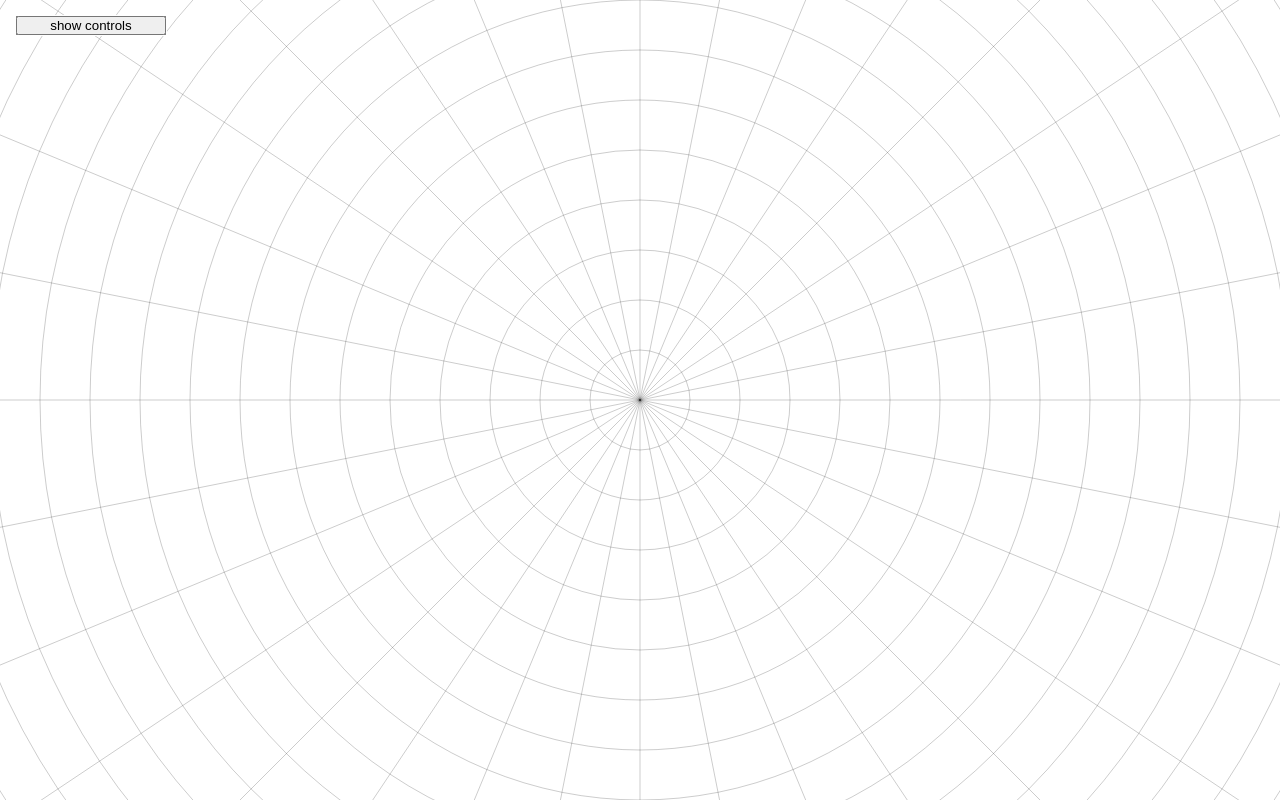
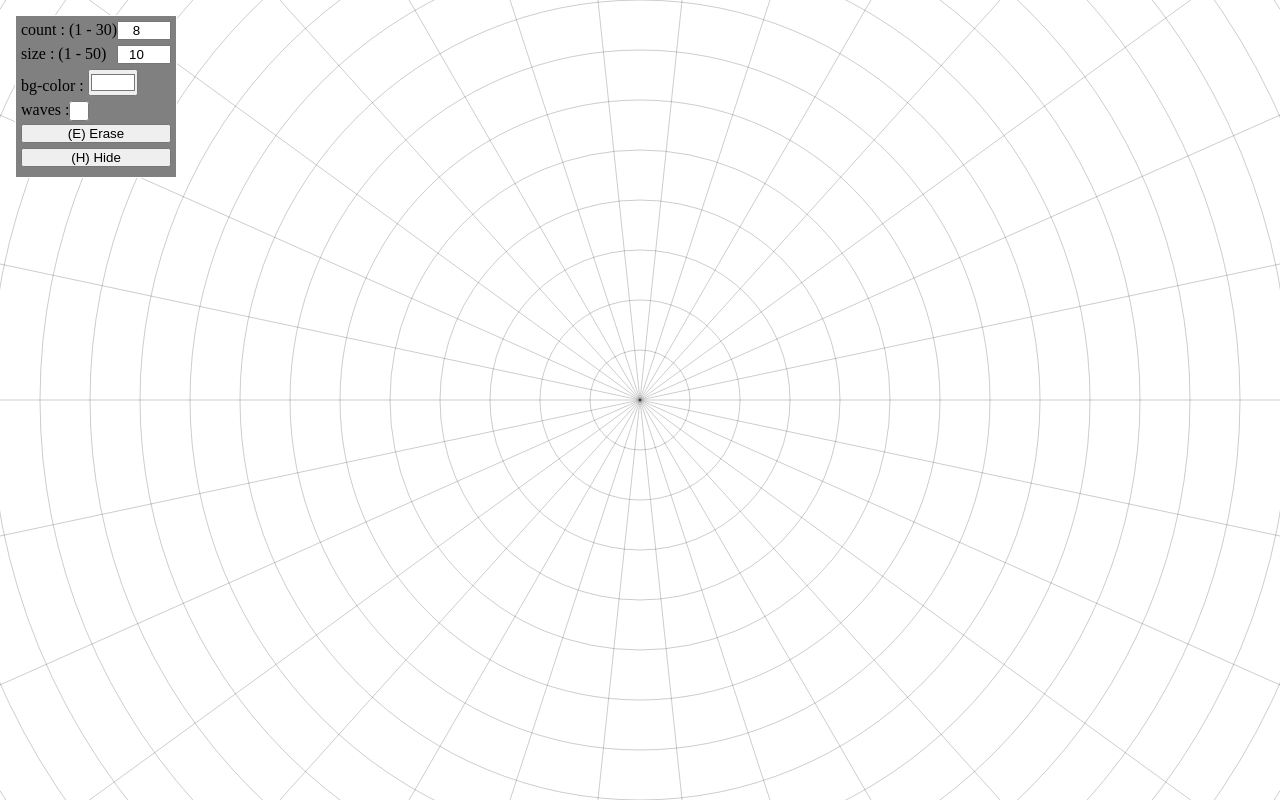
Before and after one commit to japhethbalane/vector, a plain HTML site: page index.html in a window 1280 px wide. Drawn offline with Linux system fonts and the light colour scheme.

Commit message:
Changed hotkeys for controls; minor algo changes;

```diff
--- a/index.html
+++ b/index.html
@@ -8,22 +8,27 @@
 <body>
 	<div data-status="hide" class="controls">
 		<div>
-			<label>count : </label>
-			<input class="number" type="range" min="1" max="16">
+			<label>count : (1 - 30)</label>
+			<input class="number" type="number">
 		</div>
 		<div>
-			<label>size : </label>
-			<input class="size" type="range" min="1" max="100">
+			<label>size : (1 - 50)</label>
+			<input class="size" type="number">
 		</div>
 		<div>
 			<label>bg-color : </label>
 			<input class="color" type="color">
-			<button onclick="clearCanvas()" style="width: 25%;">Set</button>
 		</div>
 		<div>
-			<button onclick="clearCanvas()">erase things</button>
+			<label>waves : </label>
+			<input class="wave" type="checkbox">
 		</div>
-		<button onclick="hideControls()"></button>
+		<div>
+			<button onclick="clearCanvas()">(E) Erase</button>
+		</div>
+		<div>
+			<button onclick="hideControls()">(H) Hide</button>
+		</div>
 	</div>
 	<canvas id="vector"></canvas>
 	<script type="text/javascript" src="script.js"></script>
--- a/script.js
+++ b/script.js
@@ -1,38 +1,38 @@
-var canvas = document.getElementById("vector");
-var ctx = canvas.getContext("2d");
-var cursorcount = 8;
-var cursorsize = 30;
-var bgColor = '#ffffff';
-
 const controls = document.querySelector('.controls');
 const numberInput = document.querySelector('.number');
 const sizeInput = document.querySelector('.size');
 const colorInput = document.querySelector('.color');
+const waveInput = document.querySelector('.wave');
 
-numberInput.value = cursorcount;
-sizeInput.value = cursorsize;
-colorInput.value = bgColor;
-
-canvas.width = window.innerWidth;
-canvas.height = window.innerHeight;
-
-clearCanvas();
-hideControls();
-
-ctx.lineCap = 'round';
-ctx.lineWidth = cursorsize;
-// ctx.globalCompositeOperation = 'multiply';
-
+var canvas = document.getElementById("vector");
+var ctx = canvas.getContext("2d");
+var cursorcount = 8;
+var cursorsize = 10;
+var maxcursorsize = 50;
+var maxcount = 30;
+var bgColor = '#ffffff';
 var isDrawing = false;
 var endx = 0;
 var endy = 0;
 var hue = randomBetween(0, 360);
 var dir = true;
+var isWavy = false;
+
+numberInput.value = cursorcount;
+sizeInput.value = cursorsize;
+colorInput.value = bgColor;
+canvas.width = window.innerWidth;
+canvas.height = window.innerHeight;
+clearCanvas();
+ctx.lineCap = 'round';
+ctx.lineWidth = cursorsize;
+
+/////////////////////////////////////////////////////////////////
 
 function draw(e) {
 	if (isDrawing) {
 		hue+=0.1;
-		// updateDir();
+		if (isWavy) updateDir();
 		ctx.strokeStyle = 'hsl('+hue+', 100%, 50%)';
 		// mode1(e);
 		mode2(e);
@@ -47,9 +47,10 @@ function randomBetween(min, max) {
     return Math.floor(Math.random() * (max - min)) + min;
 }
 function updateDir() {
-	if (dir) ctx.lineWidth++;
-	else ctx.lineWidth--;
-	if (ctx.lineWidth >= cursorsize || ctx.lineWidth <= 1) dir = !dir;
+	if (dir) cursorsize++;
+	else cursorsize--;
+	ctx.lineWidth = cursorsize;
+	if (cursorsize > maxcursorsize || ctx.lineWidth <= 1) dir = !dir;
 }
 function getHypothenuse(x1,y1,x2,y2) {
 	var x = Math.abs(x1-x2);
@@ -67,13 +68,7 @@ function clearCanvas() {
 	drawFoundation();
 }
 function hideControls() {
-	const divs = document.querySelectorAll('.controls div');
-	for (var i = 0; i < divs.length; i++) {
-		divs[i].classList.toggle('hidden');
-	}
-	controls.dataset.status = controls.dataset.status == 'show' ? 'hide' : 'show';
-	controls.style.padding = controls.dataset.status == 'show' ? '0px' : '8px';
-	controls.lastElementChild.innerHTML = controls.dataset.status + ' controls';
+	document.querySelector('.controls').classList.toggle('hidden');
 }
 function drawFoundation() {
 	ctx.lineWidth = 1;
@@ -88,7 +83,7 @@ function drawFoundation() {
 		ctx.stroke();
 	}
 
-	div = 32;
+	div = 30;
 	for (var i = 0; i < 360; i+=360/div) {
 		var dx = Math.cos((i)*(Math.PI/180)) * getHypothenuse(canvas.width/2,canvas.height/2,0,0);
 		var dy = Math.sin((i)*(Math.PI/180)) * getHypothenuse(canvas.width/2,canvas.height/2,0,0);
@@ -143,14 +138,20 @@ function mode2(e) {
 /////////////////////////////////////////////////////////////////
 
 numberInput.addEventListener('change', function() {
-	cursorcount = this.value;
+	cursorcount = this.value > 0 && this.value <= maxcount ? this.value : cursorcount;
+	this.value = cursorcount;
 });
 sizeInput.addEventListener('change', function() {
-	cursorsize = this.value;
+	cursorsize = this.value > 0 && this.value <= maxcursorsize ? this.value : cursorsize;
 	ctx.lineWidth = cursorsize;
+	this.value = cursorsize;
 });
 colorInput.addEventListener('change', function() {
 	bgColor = this.value;
+	clearCanvas();
+});
+waveInput.addEventListener('change', function(e) {
+	isWavy = this.checked;
 });
 
 /////////////////////////////////////////////////////////////////
@@ -167,3 +168,12 @@ canvas.addEventListener('mouseup', function(e) {
 canvas.addEventListener('mouseout', function(e) {
 	isDrawing = false;
 });
+
+window.addEventListener('keypress', function(e) {
+	console.log(e.keyCode);
+	if (e.keyCode == 101) {
+		clearCanvas();
+	} else if (e.keyCode == 104) {
+		hideControls();
+	}
+});
--- a/style.css
+++ b/style.css
@@ -39,10 +39,16 @@ canvas {
 	padding: 0;
 }
 
-input[type=range] {
+input[type=number] {
 	float: right;
+	width: 50px;
 	text-align: center;
 	padding: 0;
+}
+input[type=checkbox] {
+	width: 20px;
+	height: 20px;
+	position: absolute;
 }
 
 .hidden {
@@ -50,5 +56,5 @@ input[type=range] {
 }
 
 label {
-	color: white;
+	color: black;
 }
```
